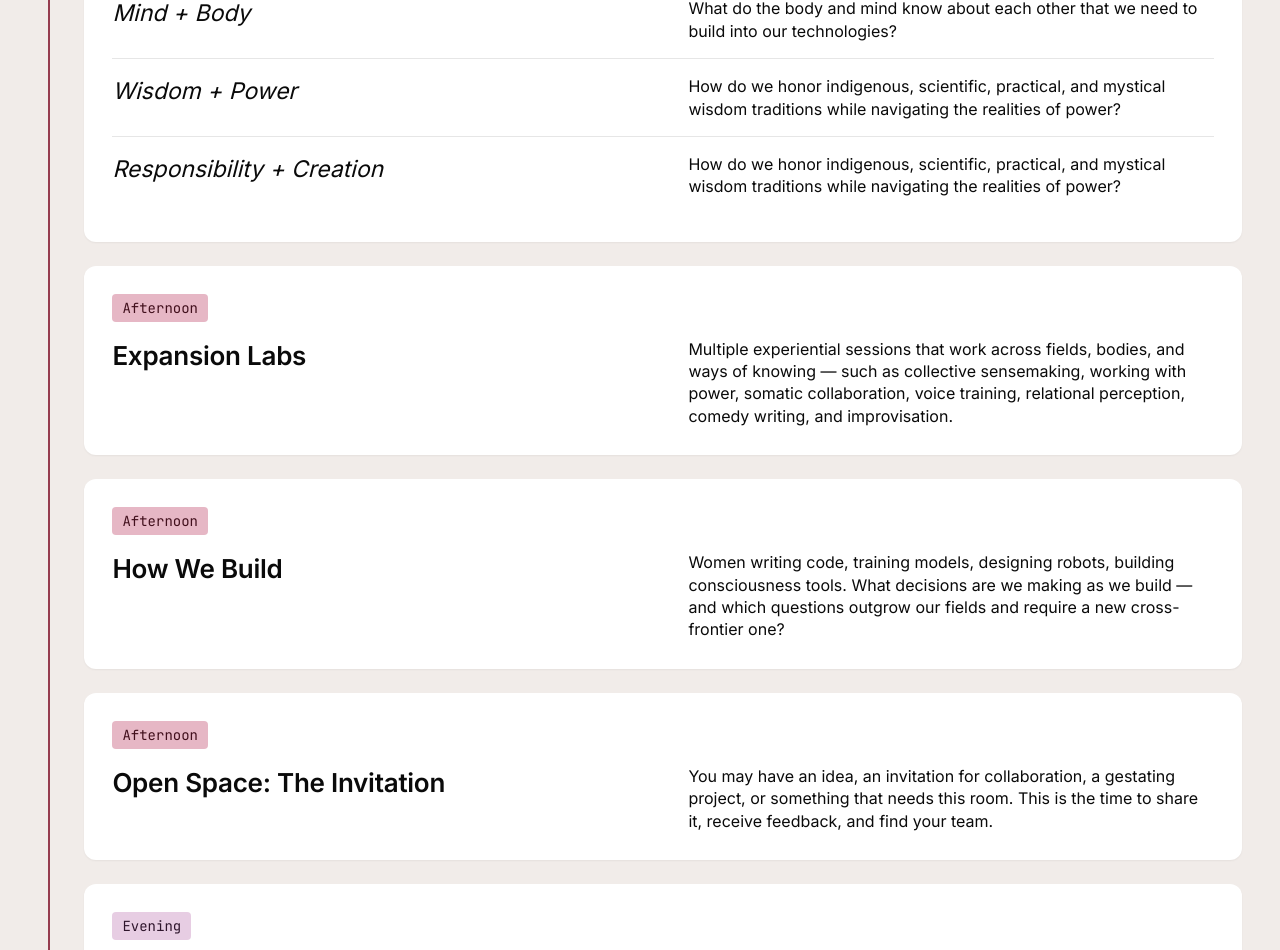
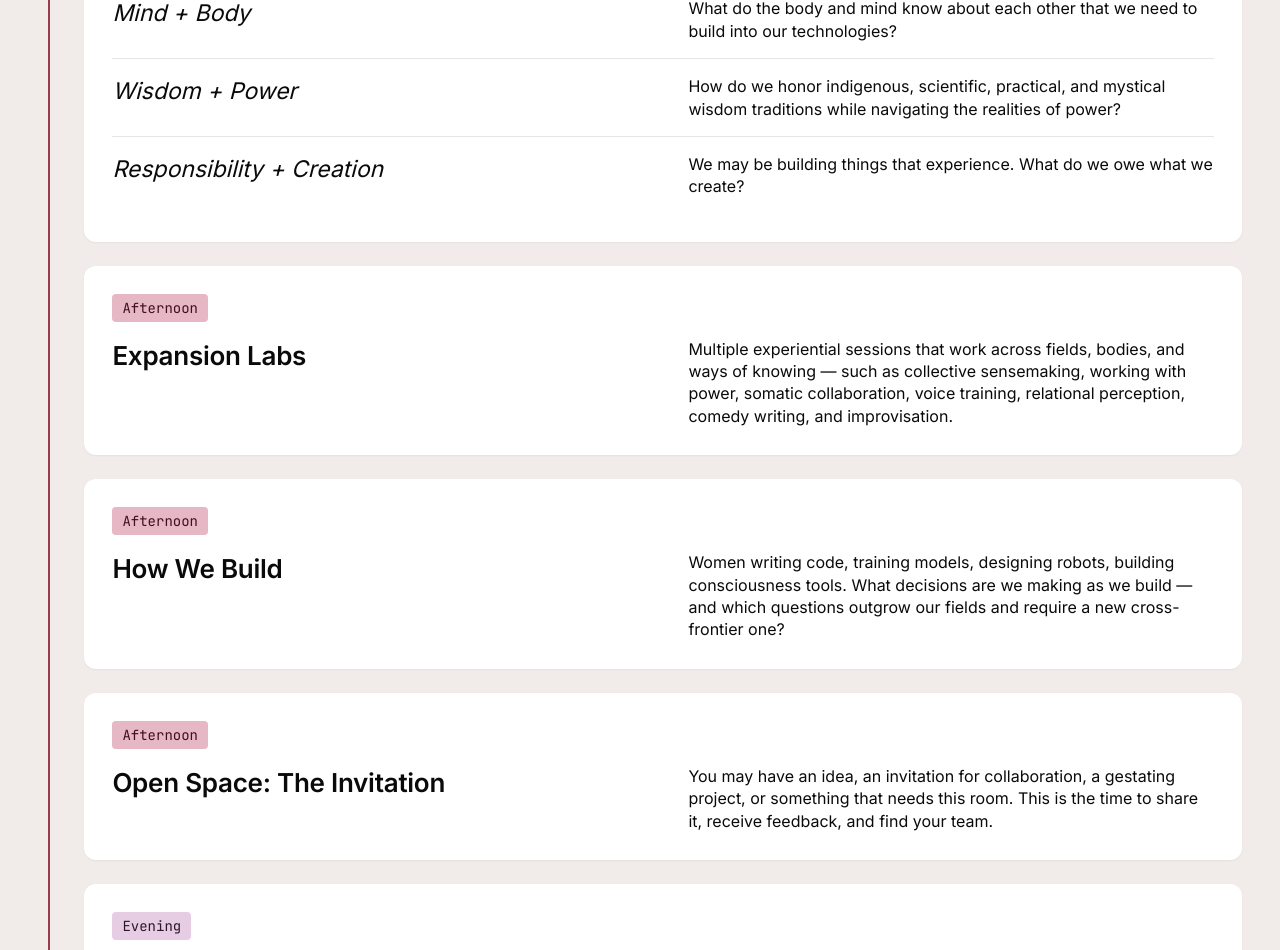
Before and after one commit to mason-u-borchard/synapse-conference-prototype, a Next.js app: page /program in a window 1280 px wide. Shown: the part 2464-3414 px from the top of the page. Built offline with nearby package versions, Linux system fonts and the light colour scheme; no server answers; a web font is replaced by a local one.

Commit message:
07/18/26 18:12:24

```diff
--- a/src/app/program/page.tsx
+++ b/src/app/program/page.tsx
@@ -1,3 +1,4 @@
+// _Last updated: 2026-07-18_
 import type { Metadata } from "next";
 import Link from "next/link";
 import { DisciplineCard } from "@/components/discipline-card";
@@ -127,7 +128,7 @@ const days: Day[] = [
           {
             title: "Responsibility + Creation",
             description:
-              "How do we honor indigenous, scientific, practical, and mystical wisdom traditions while navigating the realities of power?",
+              "We may be building things that experience. What do we owe what we create?",
           },
         ],
       },
```
